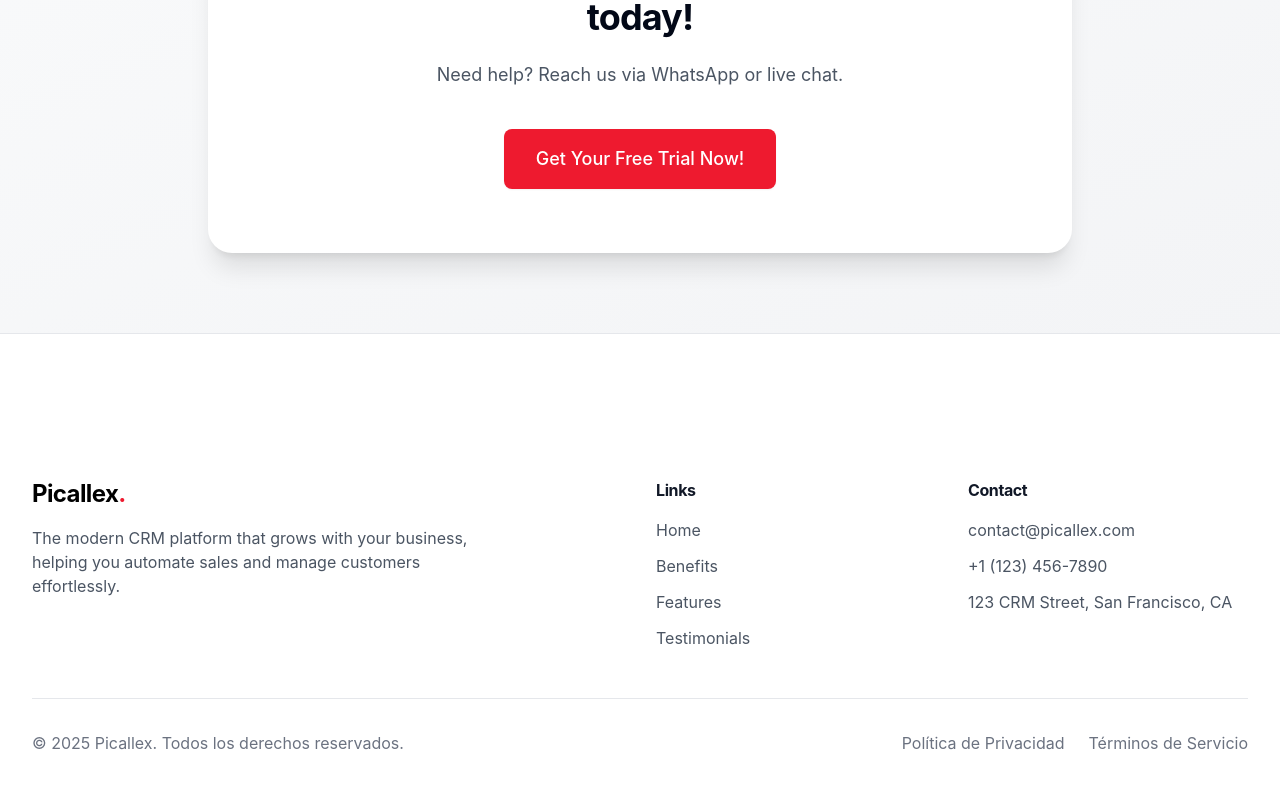
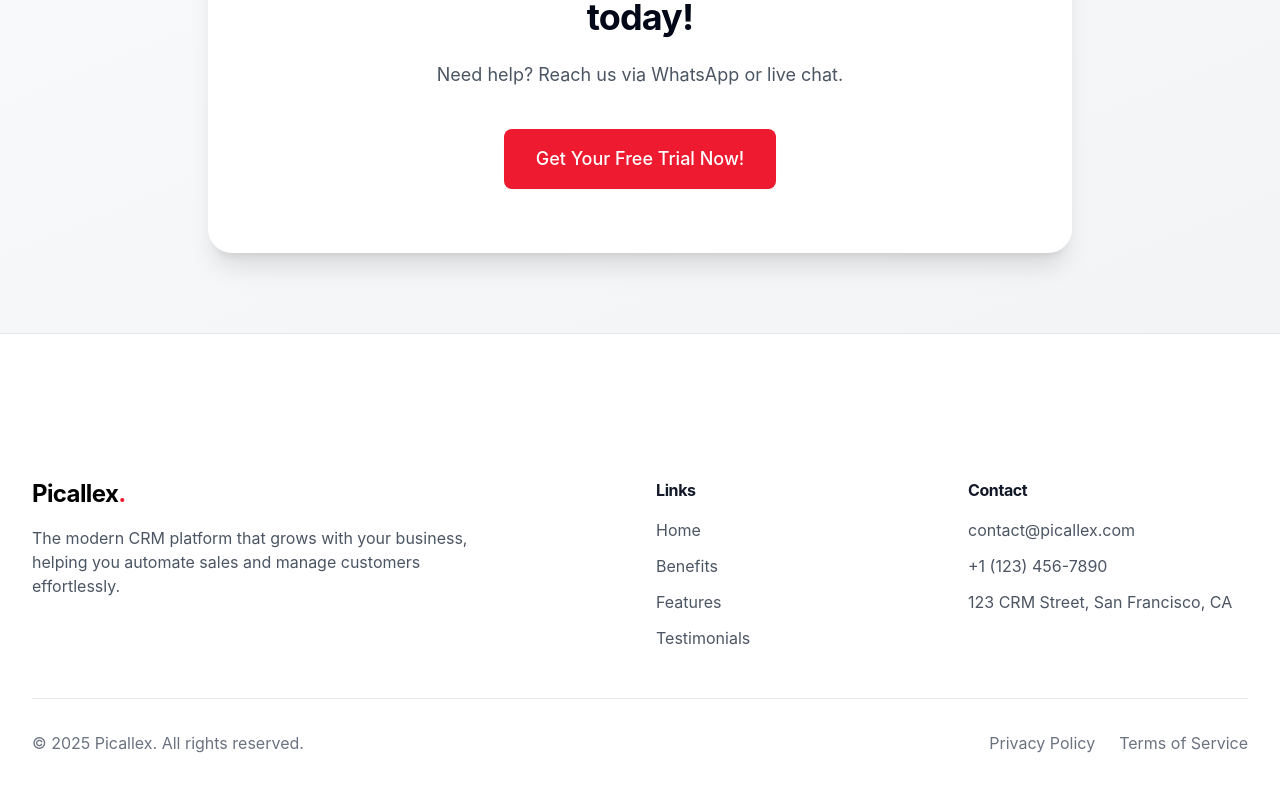
Before and after one commit to 11nathan/picallex-landing-boost, a React (Vite) app: page / in a window 1280 px wide. Shown: the part 4377-5168 px from the top of the page. Built offline with nearby package versions, Linux system fonts and the light colour scheme.

Commit message:
Fix: Footer component translation keys
Fixes an issue where the Footer component was not correctly using the translation keys defined in the LanguageContext.

```diff
--- a/src/components/Footer.tsx
+++ b/src/components/Footer.tsx
@@ -1,10 +1,14 @@
 
 import { useLanguage } from "@/context/LanguageContext";
+import { TranslationKey } from "@/context/LanguageContext";
 
 export function Footer() {
   const { t } = useLanguage();
 
   const currentYear = new Date().getFullYear();
+
+  // Define the links with keys that match our translation object
+  const navLinks: TranslationKey[] = ["home", "benefits", "features", "testimonials"];
 
   return (
     <footer className="bg-white py-12 border-t border-gray-200">
@@ -22,7 +26,7 @@ export function Footer() {
           <div>
             <h4 className="font-bold text-gray-900 mb-4">Links</h4>
             <ul className="space-y-3">
-              {["home", "benefits", "features", "testimonials"].map((item) => (
+              {navLinks.map((item) => (
                 <li key={item}>
                   <a
                     href={`#${item}`}
@@ -47,14 +51,14 @@ export function Footer() {
 
         <div className="mt-12 pt-8 border-t border-gray-200 flex flex-col md:flex-row justify-between items-center">
           <p className="text-gray-500">
-            © {currentYear} Picallex. {t("language") === "en" ? "All rights reserved." : "Todos los derechos reservados."}
+            © {currentYear} Picallex. {t("language") === "English" ? "All rights reserved." : "Todos los derechos reservados."}
           </p>
           <div className="mt-4 md:mt-0 flex space-x-6">
             <a href="#" className="text-gray-500 hover:text-picallex-red">
-              {t("language") === "en" ? "Privacy Policy" : "Política de Privacidad"}
+              {t("language") === "English" ? "Privacy Policy" : "Política de Privacidad"}
             </a>
             <a href="#" className="text-gray-500 hover:text-picallex-red">
-              {t("language") === "en" ? "Terms of Service" : "Términos de Servicio"}
+              {t("language") === "English" ? "Terms of Service" : "Términos de Servicio"}
             </a>
           </div>
         </div>
--- a/src/context/LanguageContext.tsx
+++ b/src/context/LanguageContext.tsx
@@ -119,7 +119,7 @@ export const translations = {
 
 // Define language types
 export type Language = "en" | "es";
-type TranslationKey = keyof typeof translations.en;
+export type TranslationKey = keyof typeof translations.en;
 
 // Create the context
 type LanguageContextType = {
```
